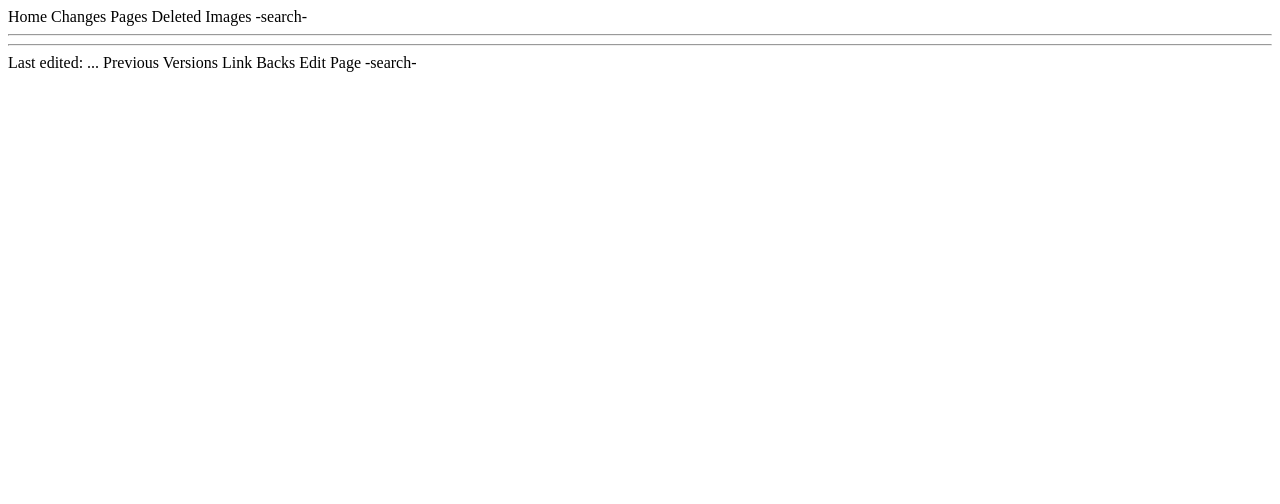
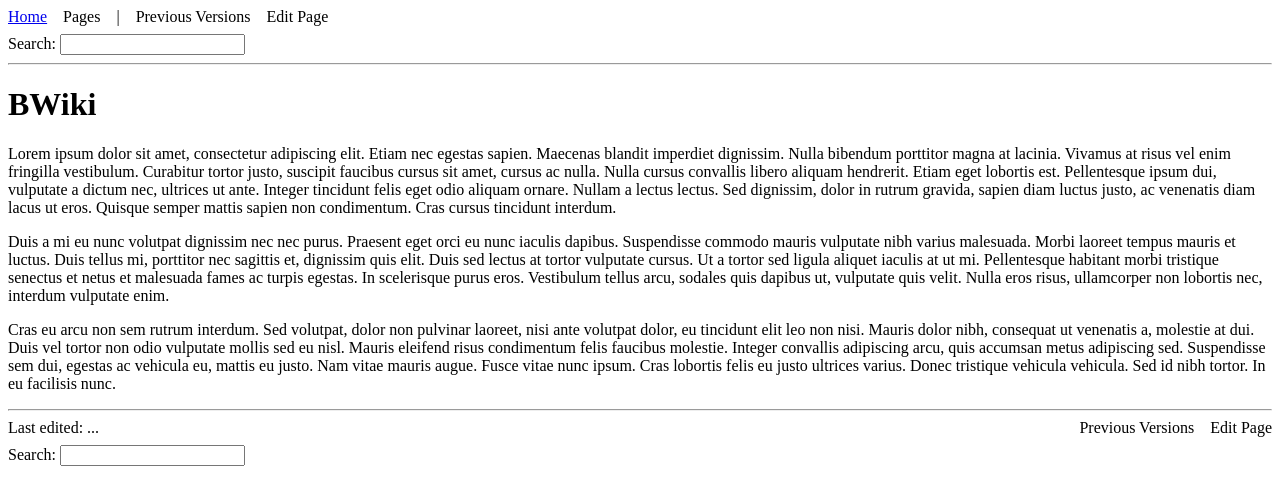
Before and after one commit to ieyasu/go-bwiki, a plain HTML site: page views/index.html in a window 1280 px wide. Drawn offline with nearby package versions, Linux system fonts and the light colour scheme.

Commit message:
Style the sucker up

```diff
--- /dev/null
+++ b/pub/wiki.css
@@ -0,0 +1,11 @@
+body {
+}
+
+form.search {
+   margin-top: 0.5em;
+   width: 15em;
+}
+
+#bottomlinks {
+   float: right;
+}
--- a/views/index.html
+++ b/views/index.html
@@ -3,32 +3,49 @@
   <head>
     <meta charset="utf-8" />
     <title>BWiki</title>
-    <link rel="stylesheet" href="/wiki.css" />
+    <link rel="stylesheet" href="/pub/wiki.css" />
     <script src="//ajax.googleapis.com/ajax/libs/jquery/1.8.0/jquery.min.js" type="text/javascript"></script>
   </head>
   <body>
     <header>
-      Home
-      Changes
-      Pages
-      Deleted
-      Images
-
-      -search-
-
+      <span>
+        <a href="/">Home</a> &ensp;
+        Pages &ensp;
+        | &ensp;
+        Previous Versions &ensp;
+        Edit Page
+      </span>
+      <form class="search" action="/search">
+        Search: <input type="search" class="text" name="q" />
+      </form>
       <hr />
     </header>
     <div class="content">
+      <h1>BWiki</h1>
+
+      <p>
+        Lorem ipsum dolor sit amet, consectetur adipiscing elit. Etiam nec egestas sapien. Maecenas blandit imperdiet dignissim. Nulla bibendum porttitor magna at lacinia. Vivamus at risus vel enim fringilla vestibulum. Curabitur tortor justo, suscipit faucibus cursus sit amet, cursus ac nulla. Nulla cursus convallis libero aliquam hendrerit. Etiam eget lobortis est. Pellentesque ipsum dui, vulputate a dictum nec, ultrices ut ante. Integer tincidunt felis eget odio aliquam ornare. Nullam a lectus lectus. Sed dignissim, dolor in rutrum gravida, sapien diam luctus justo, ac venenatis diam lacus ut eros. Quisque semper mattis sapien non condimentum. Cras cursus tincidunt interdum.
+      </p>
+      <p>
+        Duis a mi eu nunc volutpat dignissim nec nec purus. Praesent eget orci eu nunc iaculis dapibus. Suspendisse commodo mauris vulputate nibh varius malesuada. Morbi laoreet tempus mauris et luctus. Duis tellus mi, porttitor nec sagittis et, dignissim quis elit. Duis sed lectus at tortor vulputate cursus. Ut a tortor sed ligula aliquet iaculis at ut mi. Pellentesque habitant morbi tristique senectus et netus et malesuada fames ac turpis egestas. In scelerisque purus eros. Vestibulum tellus arcu, sodales quis dapibus ut, vulputate quis velit. Nulla eros risus, ullamcorper non lobortis nec, interdum vulputate enim.
+      </p>
+      <p>
+        Cras eu arcu non sem rutrum interdum. Sed volutpat, dolor non pulvinar laoreet, nisi ante volutpat dolor, eu tincidunt elit leo non nisi. Mauris dolor nibh, consequat ut venenatis a, molestie at dui. Duis vel tortor non odio vulputate mollis sed eu nisl. Mauris eleifend risus condimentum felis faucibus molestie. Integer convallis adipiscing arcu, quis accumsan metus adipiscing sed. Suspendisse sem dui, egestas ac vehicula eu, mattis eu justo. Nam vitae mauris augue. Fusce vitae nunc ipsum. Cras lobortis felis eu justo ultrices varius. Donec tristique vehicula vehicula. Sed id nibh tortor. In eu facilisis nunc.
+      </p>
     </div>
     <footer>
       <hr />
       Last edited: ...
 
-      Previous Versions
-      Link Backs
-      Edit Page
+      <span id="bottomlinks">
+        Previous Versions
+        &ensp;
+        Edit Page
+      </span>
 
-      -search-
+      <form class="search" action="/search">
+        Search: <input type="search" class="text" name="q" />
+      </form>
     </footer>
   </body>
 </html>
```
Also changed, not shown: 1 other file.
